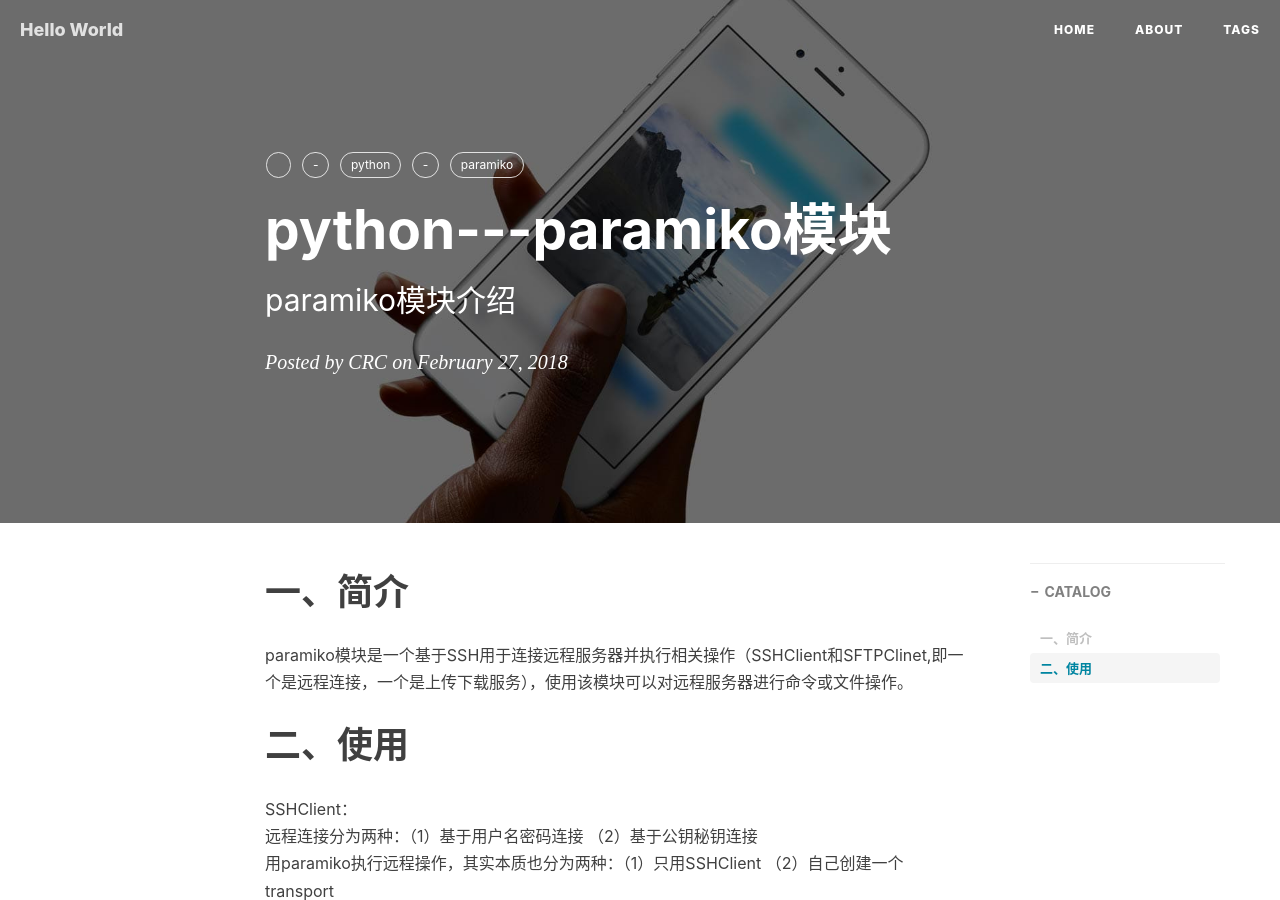
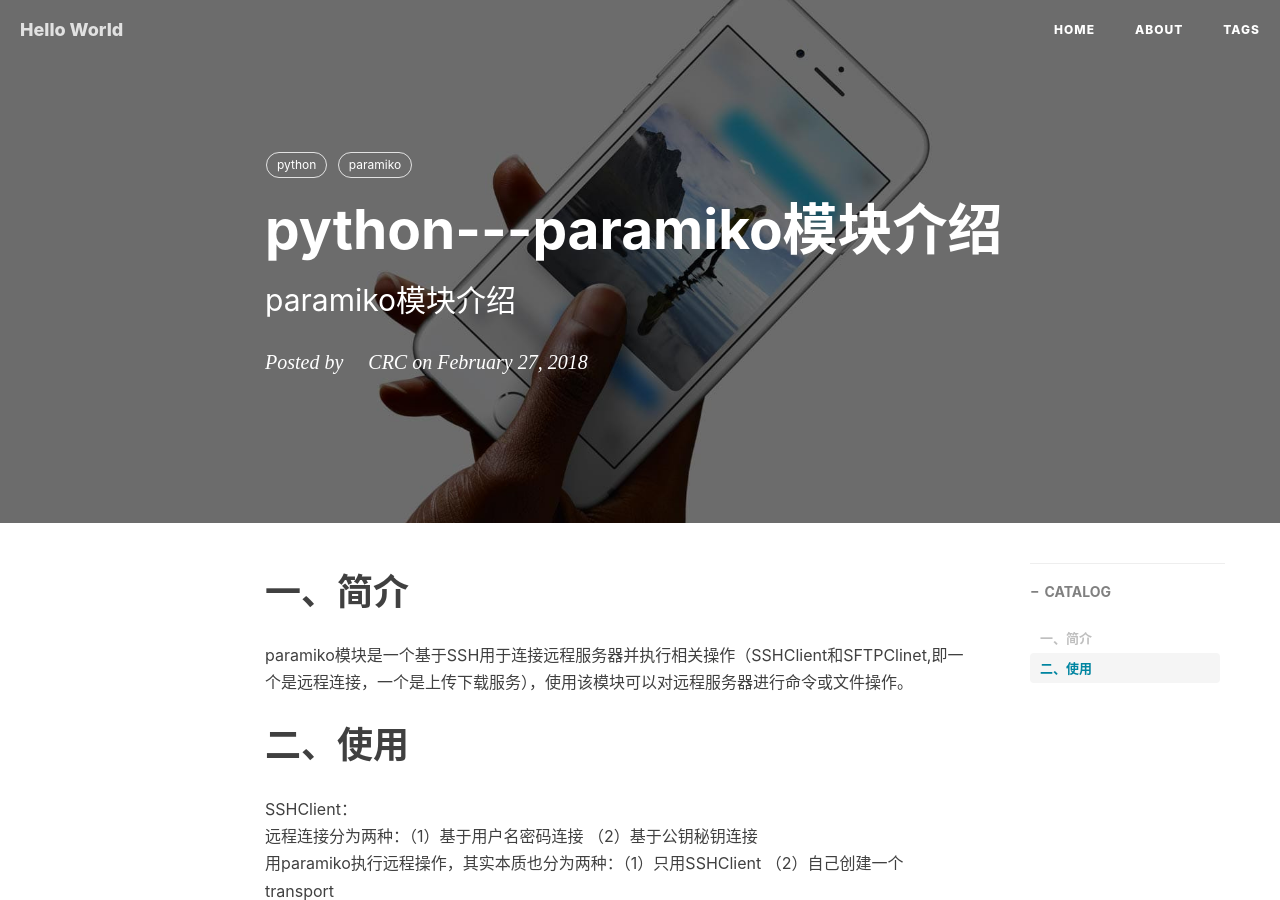
Before and after one commit to yohung/erstarry.github.io, a Jekyll site: the page built from _posts/2018-02-27-paramiko模块.md, in a window 1280 px wide and 900 px high. Built offline with Jekyll 4.4.1, drawn with Linux system fonts in a browser that asks for light colours; nearby versions of some CDN libraries; comment, search, counter and statistics services are not loaded.

Commit message:
Update 2018-02-27-paramiko模块.md

```diff
--- a/_posts/2018-02-27-paramiko模块.md
+++ b/_posts/2018-02-27-paramiko模块.md
@@ -1,13 +1,13 @@
 ---
-layout:    post
-title:     python---paramiko模块
+layout:     post
+title:  python---paramiko模块介绍
 subtitle:  paramiko模块介绍
-date:      2018-2-27
-author:    CRC
+date:       2018-02-27
+author:     CRC
 header-img: img/post-bg-ios9-web.jpg
 catalog: true
 tags:
-    - python
+    - python
     - paramiko
 ---
 
```
